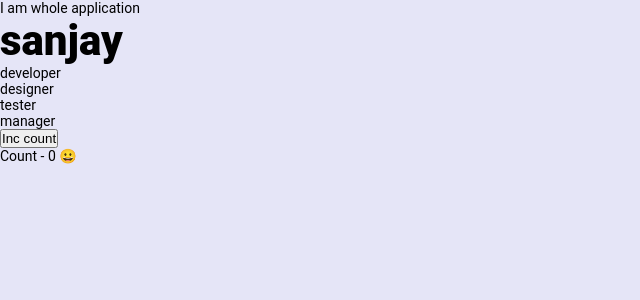
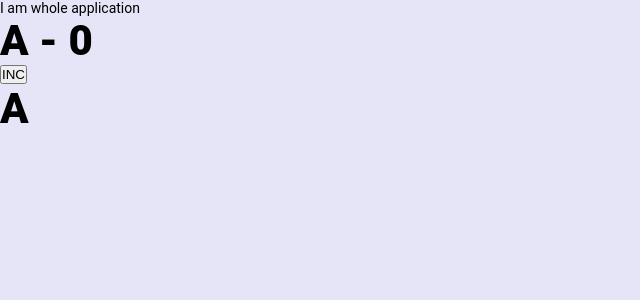
Before and after one commit to luv-jeri/React, a React (Create React App) app: page / in a window 1280 px wide. Shown: the top 300 px of the page, without its empty margins (0-640 px from the left). Built offline with nearby package versions, Linux system fonts and the light colour scheme.

Commit message:
Better syntax Context

```diff
--- a/src/App.js
+++ b/src/App.js
@@ -1,38 +1,19 @@
 import './App.css';
-import React, { createContext } from 'react';
+import React from 'react';
 import A from './components/A';
 import B from './components/B';
 import C from './components/C';
 
-export const name = createContext();
-export const job = createContext();
-export const count = createContext();
-
-const heavy = [1, 2, 3, 4, 5, 6, 7, 8, 9, 10];
+import CountProvider from './contexts/count';
 
 function App() {
-  const [number, setNumber] = React.useState(0);
   return (
-    <name.Provider value={'sanjay'}>
-      <count.Provider
-        value={{
-          count: number,
-          setCount: setNumber,
-        }}
-      >
-        <job.Provider
-          value={{
-            job: ['developer', 'designer', 'tester', 'manager'],
-            name: 'sanjay',
-          }}
-        >
-          <div>I am whole application</div>
-          <A />
-          <B />
-          <C />
-        </job.Provider>
-      </count.Provider>
-    </name.Provider>
+    <CountProvider>
+      <div>I am whole application</div>
+      <A />
+      <B />
+      <C />
+    </CountProvider>
   );
 }
 
--- a/src/components/A.jsx
+++ b/src/components/A.jsx
@@ -1,16 +1,10 @@
 import React, { useContext } from 'react';
-import { name } from '../App';
-import { job } from '../App';
-
+import { count } from '../contexts/count';
 export default function A() {
-  const jobWaleContextKiValue = useContext(job);
-
+  const countContext = useContext(count);
   return (
     <div>
-      <h1>{jobWaleContextKiValue.name}</h1>
-      {jobWaleContextKiValue.job.map((el, i) => {
-        return <div key={i}>{el}</div>;
-      })}
+      <h1>A - {countContext.count}</h1>
     </div>
   );
 }
--- a/src/components/B.jsx
+++ b/src/components/B.jsx
@@ -1,7 +1,10 @@
 import React, { useContext } from 'react';
-import { count } from '../App';
+
+import { count } from '../contexts/count';
+
 export default function B() {
   const countContext = useContext(count);
+
   return (
     <div>
       <button
@@ -9,7 +12,7 @@ export default function B() {
           countContext.setCount(countContext.count + 1);
         }}
       >
-        Inc count
+        INC
       </button>
     </div>
   );
--- a/src/components/C.jsx
+++ b/src/components/C.jsx
@@ -1,7 +1,9 @@
-import React, { useContext } from 'react';
-import { count } from '../App';
+import React from 'react';
 
-export default function C() {
-  const countContext = useContext(count);
-  return <div> Count - {countContext.count} 😀</div>;
+export default function A() {
+  return (
+    <div>
+      <h1>A</h1>
+    </div>
+  );
 }
--- /dev/null
+++ b/src/contexts/count.js
@@ -0,0 +1,23 @@
+import { createContext, useState } from 'react';
+
+export const count = createContext();
+
+const { Provider } = count;
+
+const CountProvider = ({ children }) => {
+  const [count, setCount] = useState(0);
+  return (
+    <div>
+      <Provider
+        value={{
+          count,
+          setCount,
+        }}
+      >
+        {children}
+      </Provider>
+    </div>
+  );
+};
+
+export default CountProvider;
```
